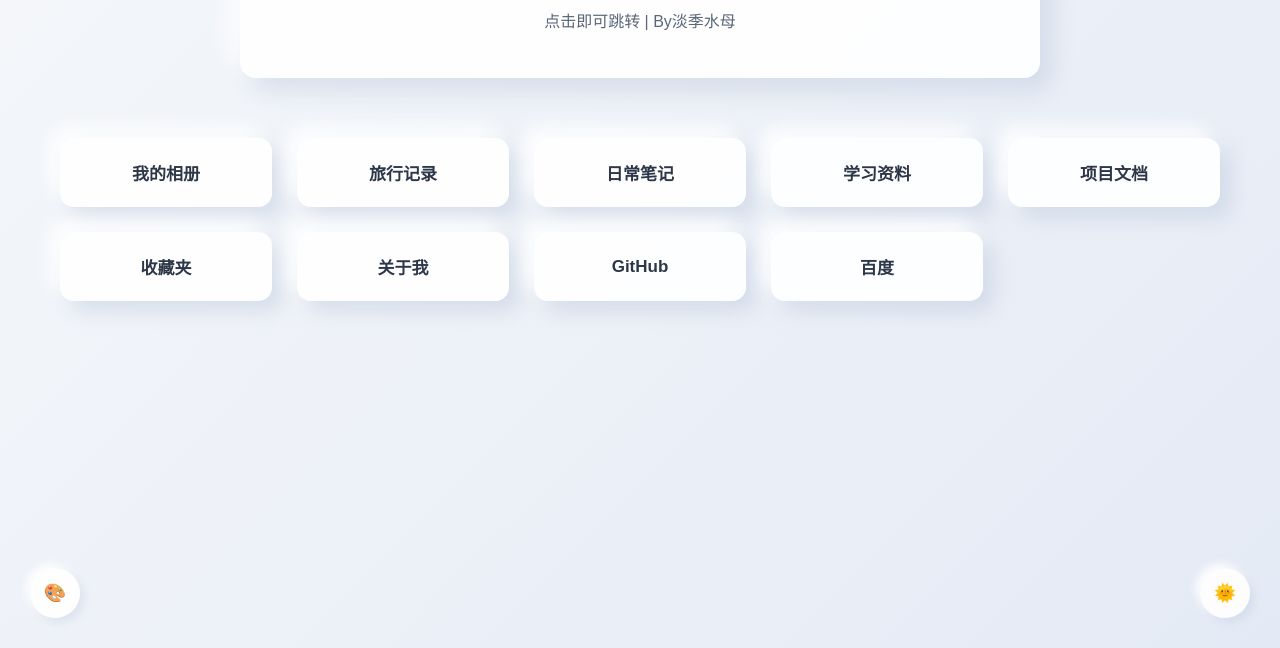
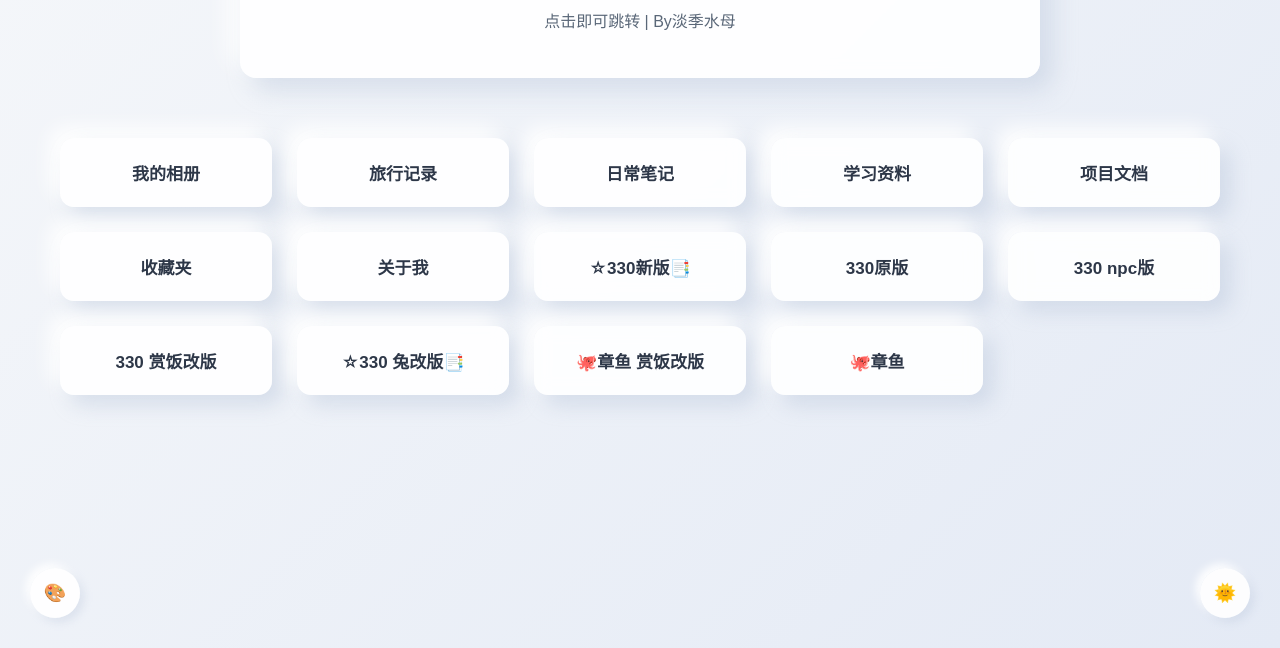
Before and after one commit to viviallen/JellyfishPhones, a plain HTML site: page index.html in a window 1280 px wide. Shown: the part 152-800 px from the top of the page. Drawn offline with Linux system fonts and the light colour scheme.

Commit message:
Update index.html

```diff
--- a/index.html
+++ b/index.html
@@ -319,8 +319,13 @@
         <button class="nav-btn" data-href="page7/page7.html">关于我</button>
 
         <!-- 外部链接跳转 -->
-        <button class="nav-btn" data-href="https://github.com">GitHub</button>
-        <button class="nav-btn" data-href="https://baidu.com">百度</button>
+        <button class="nav-btn" data-href="https://cx3300-1.github.io/sfsfdf/">☆330新版📑</button>
+        <button class="nav-btn" data-href="https://cx3300-1.github.io/ooooka/">330原版</button>
+        <button class="nav-btn" data-href="https://cx3300-1.github.io/npc-hhhhhh/">330 npc版</button>
+        <button class="nav-btn" data-href="https://lisen0905.github.io/330000000/">330 赏饭改版</button>
+        <button class="nav-btn" data-href="https://dodadoda.netlify.app/">☆330 兔改版📑</button>
+        <button class="nav-btn" data-href="https://lisen0905.github.io/zyj/">🐙章鱼 赏饭改版</button>
+        <button class="nav-btn" data-href="https://octopusphone.netlify.app/">🐙章鱼</button>
     </div>
 
     <button class="theme-toggle" id="themeBtn">🌞</button>
```
